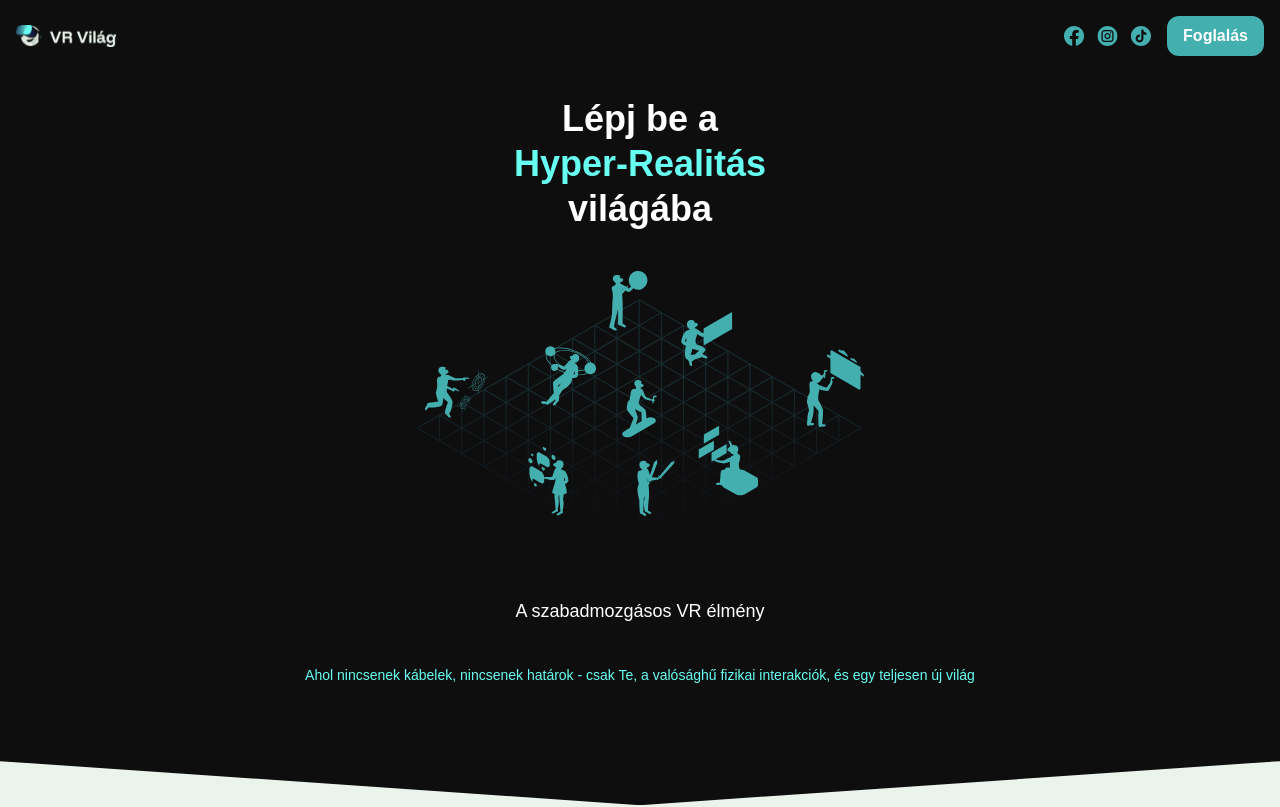
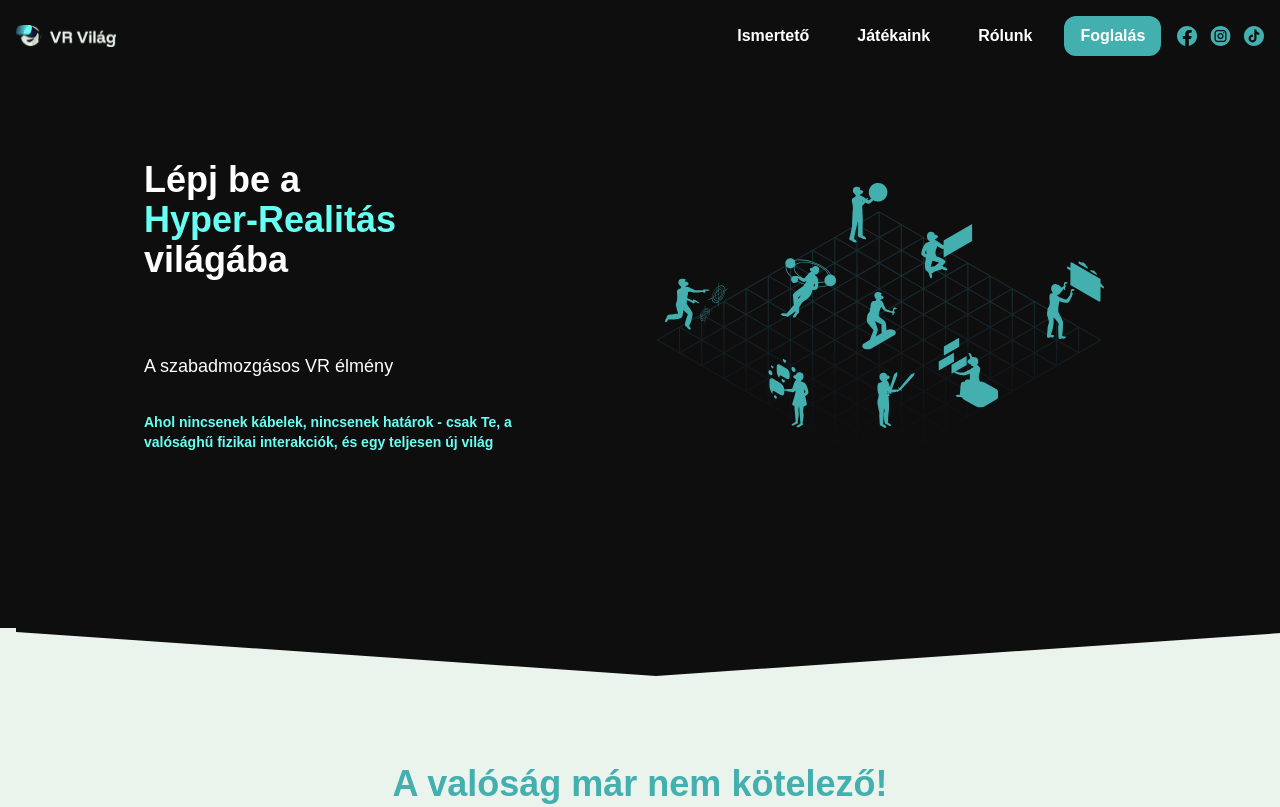
Before and after one commit to butus77/vrvilagszeged, a Next.js app: page / in a window 1280 px wide. Shown: the top 807 px of the page. Built offline with nearby package versions, Linux system fonts and the light colour scheme.

Commit message:
javitasok responziv nezetre de meg nem az igazi

```diff
--- a/app/Header.js
+++ b/app/Header.js
@@ -13,7 +13,7 @@ const Header = () => {
           height={20}
         />
 
-        <div className="hidden sm:flex items-center space-x-4">
+        <div className="hidden sm:flex items-center space-x-4 md:hidden">
           <Image
             src="/images/Frame 63.svg"
             alt="kozosegi media logok"
@@ -29,6 +29,42 @@ const Header = () => {
           >
             Foglalás
           </Link>
+        </div>
+        <div className="hidden md:flex items-center space-x-4">
+        <Link
+            href="/ismerteto"
+            className=" text-white px-4 py-2 rounded-xl text-sm font-semibold sm:text-base right-4 top-4 sm:right-8"
+          >
+            Ismertető
+          </Link>
+          <Link
+            href="/jatekaink"
+            className=" text-white px-4 py-2 rounded-xl text-sm font-semibold sm:text-base right-4 top-4 sm:right-8"
+          >
+            Játékaink
+          </Link>
+          <Link
+            href="/rolunk"
+            className=" text-white px-4 py-2 rounded-xl text-sm font-semibold sm:text-base right-4 top-4 sm:right-8"
+          >
+            Rólunk
+          </Link>
+
+
+          {/* Foglalás gomb */}
+          <Link
+            href="/foglalas"
+            className="bg-[#43AFAF] text-white px-4 py-2 rounded-xl text-sm font-semibold sm:text-base right-4 top-4 sm:right-8"
+          >
+            Foglalás
+          </Link>
+          <Image
+            src="/images/Frame 63.svg"
+            alt="kozosegi media logok"
+            width={100}
+            height={20}
+            className="w-auto h-5"
+          />
         </div>
 
         {/* Mobil gomb (kép nélkül) */}
--- a/app/HeroSection.js
+++ b/app/HeroSection.js
@@ -1,8 +1,7 @@
 export default function HeroSection() {
   return (
     <>
-      <section
-        className="relative pt-24 bg-[#0E0E0F] flex flex-col items-center text-center px-4 py-8 text-white space-y-10" >
+      <section className="relative sm:hidden pt-24 bg-[#0E0E0F] flex flex-col items-center text-center px-4 py-8 text-white space-y-10">
         <div className="text-center text-2xl sm:text-3xl md:text-4xl font-semibold leading-tight z-10">
           <h2>Lépj be a</h2>
           <h2 className="text-[#67FFF2]">Hyper-Realitás</h2>
@@ -25,8 +24,40 @@ export default function HeroSection() {
         <div
           className="absolute -bottom-12 bg-[#0e0e0f] w-full min-h-44 z-1"
           style={{
-            height: '100px',
-            clipPath: "polygon(46% 25%, 100% 25%, 100% 75%, 50% 100%, 0% 75%, 0% 25%)",
+            height: "100px",
+            clipPath:
+              "polygon(46% 25%, 100% 25%, 100% 75%, 50% 100%, 0% 75%, 0% 25%)",
+          }}
+        ></div>
+      </section>
+      <section className="hidden  sm:flex flex-row relative pt-24 bg-[#0E0E0F]  text-left px-4 py-8 text-white space-y-10">
+        <div className=" text-2xl px-32 py-16 sm:text-3xl md:text-4xl font-semibold z-10">
+          <h2>Lépj be a</h2>
+          <h2 className="text-[#67FFF2]">Hyper-Realitás</h2>
+          <h2>világába</h2>
+          <div className="py-10">
+            <p className="text-lg py-8 font-medium z-10">
+              A szabadmozgásos VR élmény
+            </p>
+
+            <p className="text-sm text-[#67FFF2] max-w-full z-10">
+              Ahol nincsenek kábelek, nincsenek határok - csak Te, a valósághű
+              fizikai interakciók, és egy teljesen új világ
+            </p>
+          </div>
+        </div>
+        {/* Helykitöltő kép  */}
+        <img
+          src="/images/Group 3.svg"
+          alt="VR élmény"
+          className="w-full max-w-xs sm:max-w-sm  md:max-w-md md:mr-40 rounded-lg z-10"
+        />
+        <div
+          className="absolute -bottom-12 bg-[#0e0e0f] w-full min-h-44 z-1"
+          style={{
+            height: "100px",
+            clipPath:
+              "polygon(46% 25%, 100% 25%, 100% 75%, 50% 100%, 0% 75%, 0% 25%)",
           }}
         ></div>
       </section>
```
